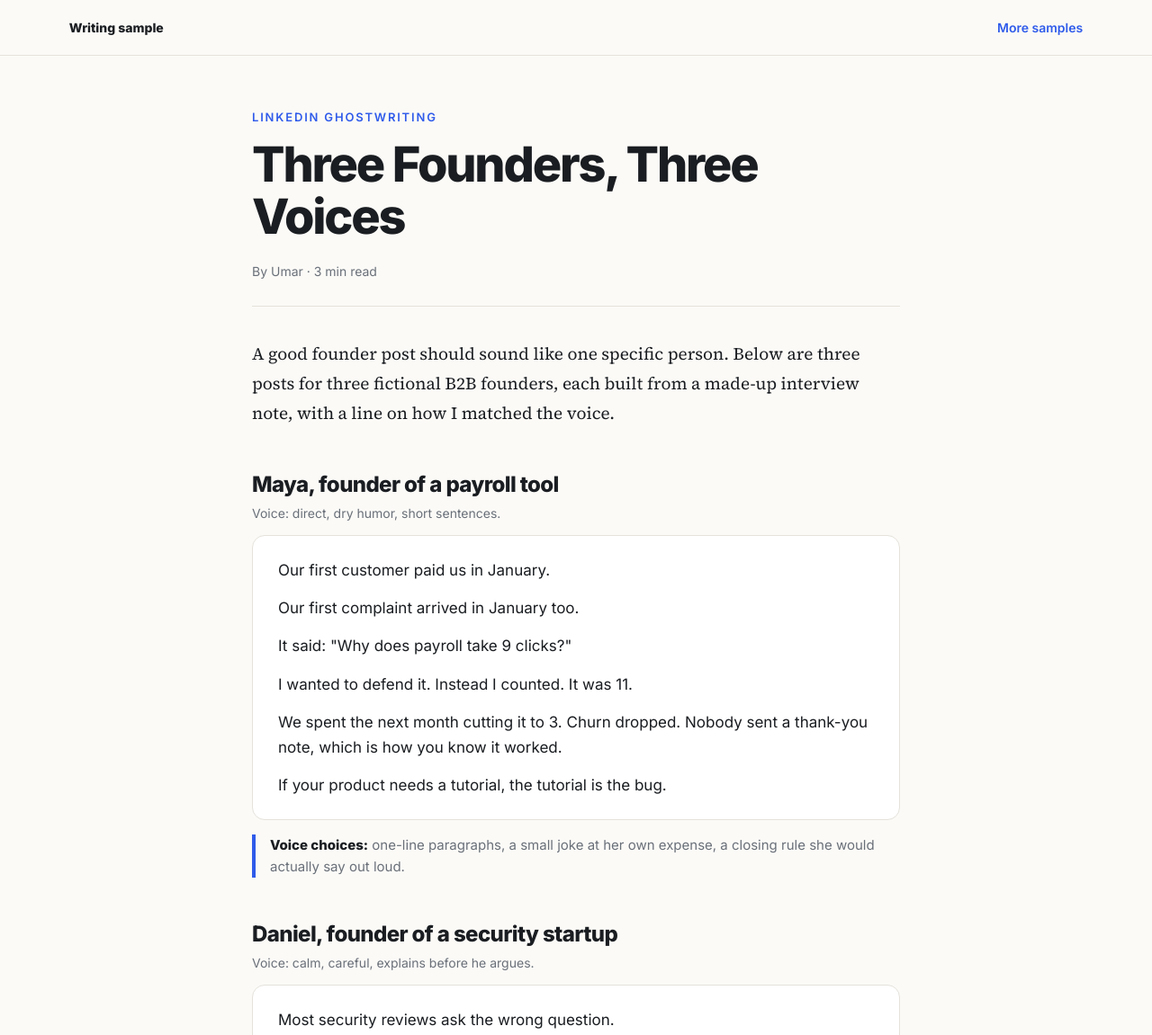
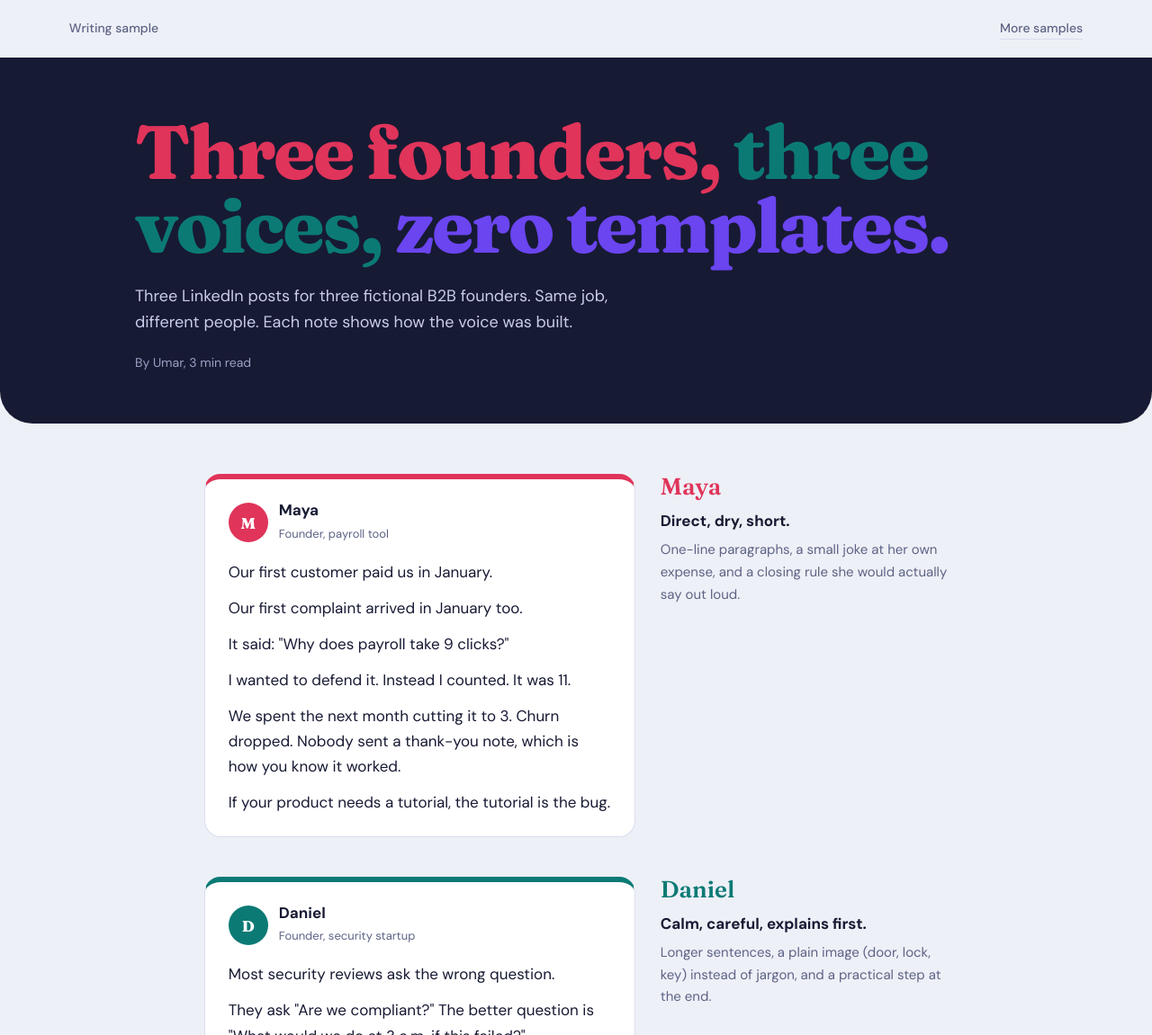
Before and after one commit to UmarGm/demos, a plain HTML site: page founder-voice-posts.html in a window 1280 px wide. Shown: the top 1151 px of the page at 90% size. Drawn offline with Linux system fonts and the light colour scheme.

Commit message:
Add files via upload

```diff
--- a/founder-voice-posts.html
+++ b/founder-voice-posts.html
@@ -7,46 +7,54 @@
 <meta name="description" content="Three LinkedIn posts for three fictional B2B founders, each written in a different voice, with notes on how the voice was built.">
 <link rel="preconnect" href="https://fonts.googleapis.com">
 <link rel="preconnect" href="https://fonts.gstatic.com" crossorigin>
-<link href="https://fonts.googleapis.com/css2?family=Inter:wght@400;500;600;800&family=Source+Serif+4:opsz,wght@8..60,400;8..60,600&display=swap" rel="stylesheet">
+<link href="https://fonts.googleapis.com/css2?family=Fraunces:opsz,wght@9..144,600;9..144,800&family=DM+Sans:wght@400;500;700&display=swap" rel="stylesheet">
 <style>
-:root{--bg:#fbfaf7;--ink:#1a1d21;--mut:#6a7079;--acc:#2f5bea;--line:#e5e2da;--card:#fff;--cta:#1a1d21;--ctatext:#fff}
-@media (prefers-color-scheme:dark){:root{--bg:#14161a;--ink:#eceae4;--mut:#9aa0a8;--acc:#7a9bff;--line:#2a2e35;--card:#1c1f25;--cta:#222733;--ctatext:#eceae4}}
+:root{--bg:#eef0f7;--ink:#171a33;--mut:#5d6385;--card:#ffffff;--line:#d9ddee;--maya:#e0345a;--dan:#0b7a75;--priya:#6a45f0;--hero:#171a33;--herotext:#f4f5fb}
+@media (prefers-color-scheme:dark){:root{--bg:#0f1122;--ink:#eceefa;--mut:#9aa0c4;--card:#181b33;--line:#2b2f52;--maya:#ff6b8a;--dan:#3fd1c8;--priya:#9b82ff;--hero:#181b33;--herotext:#f4f5fb}}
 *{box-sizing:border-box;margin:0}
-body{background:var(--bg);color:var(--ink);font:19px/1.75 'Source Serif 4',Georgia,serif;-webkit-font-smoothing:antialiased}
-.bar{height:4px;background:var(--acc);width:0;position:fixed;top:0;left:0;z-index:9}
-header{font:600 14px 'Inter',system-ui,sans-serif;padding:22px 6%;display:flex;justify-content:space-between;gap:12px;border-bottom:1px solid var(--line);color:var(--mut)}
-header b{color:var(--ink)}
-header a{color:var(--acc);text-decoration:none}
-article{width:min(720px,90%);margin:60px auto 90px}
-.kicker{font:600 13px 'Inter',sans-serif;letter-spacing:.14em;text-transform:uppercase;color:var(--acc)}
-h1{font:800 clamp(34px,6vw,54px)/1.08 'Inter',sans-serif;letter-spacing:-.04em;margin:16px 0 22px}
-.meta{font:14px 'Inter',sans-serif;color:var(--mut);padding-bottom:30px;border-bottom:1px solid var(--line);margin-bottom:36px}
-h2{font:700 24px/1.25 'Inter',sans-serif;letter-spacing:-.025em;margin:48px 0 6px}
-.who{font:14px/1.5 'Inter',sans-serif;color:var(--mut);margin-bottom:14px}
-p{margin-bottom:22px}
-.post{background:var(--card);border:1px solid var(--line);border-radius:14px;padding:24px 28px;margin:0 0 16px;font:17px/1.65 'Inter',sans-serif}
-.post p{margin-bottom:14px}
+html{scroll-behavior:smooth}
+body{background:var(--bg);color:var(--ink);font:17px/1.65 'DM Sans',system-ui,sans-serif;-webkit-font-smoothing:antialiased}
+a{color:inherit}
+.top{display:flex;justify-content:space-between;gap:12px;padding:20px 6%;font-weight:500;font-size:14px;color:var(--mut)}
+.top a{text-decoration:none;border-bottom:1px solid var(--line)}
+.hero{background:var(--hero);color:var(--herotext);padding:64px 6% 56px;border-radius:0 0 36px 36px}
+.hero-in{max-width:980px;margin:0 auto}
+h1{font:800 clamp(40px,7.5vw,84px)/.98 'Fraunces',Georgia,serif;letter-spacing:-.03em}
+h1 span:nth-child(1){color:var(--maya)}h1 span:nth-child(2){color:var(--dan)}h1 span:nth-child(3){color:var(--priya)}
+.hero p{max-width:560px;margin-top:22px;color:#c9cdea;font-size:18px}
+.by{margin-top:18px;font-size:14px;color:#9aa0c4}
+main{max-width:980px;margin:0 auto;padding:56px 6% 90px}
+.row{display:grid;grid-template-columns:minmax(0,1.5fr) minmax(0,1fr);gap:28px;margin-bottom:44px;align-items:start}
+.post{background:var(--card);border:1px solid var(--line);border-radius:18px;padding:24px 26px;border-top:6px solid var(--c)}
+.head{display:flex;align-items:center;gap:12px;margin-bottom:16px}
+.av{width:44px;height:44px;border-radius:50%;background:var(--c);color:#fff;display:grid;place-items:center;font:700 17px 'Fraunces',serif}
+.head b{display:block;line-height:1.2}
+.head small{color:var(--mut);font-size:13px}
+.post p{margin-bottom:12px}
 .post p:last-child{margin-bottom:0}
-.why{font:15px/1.6 'Inter',sans-serif;color:var(--mut);border-left:4px solid var(--acc);padding-left:16px;margin-bottom:10px}
-.why b{color:var(--ink)}
-.cta{background:var(--cta);color:var(--ctatext);border-radius:18px;padding:34px;margin-top:56px;font:17px/1.6 'Inter',sans-serif}
-.cta h3{font-size:22px;margin-bottom:8px}
-.note{font:13px/1.5 'Inter',sans-serif;color:var(--mut);margin-top:40px;padding-top:20px;border-top:1px solid var(--line)}
+.side h2{font:600 26px/1.15 'Fraunces',serif;color:var(--c);margin-bottom:8px}
+.side .v{font-weight:700;margin-bottom:6px}
+.side p{color:var(--mut);font-size:15px}
+.maya{--c:var(--maya)}.dan{--c:var(--dan)}.priya{--c:var(--priya)}
+.how{background:var(--card);border:1px solid var(--line);border-radius:18px;padding:28px 30px}
+.how h2{font:600 26px 'Fraunces',serif;margin-bottom:8px}
+.how p{margin-bottom:0}
+.note{margin-top:28px;font-size:13px;color:var(--mut)}
+@media(max-width:760px){.row{grid-template-columns:1fr;gap:14px}.hero{border-radius:0 0 24px 24px}}
+:focus-visible{outline:3px solid var(--priya);outline-offset:3px}
 </style>
 </head>
 <body>
-<div class="bar" id="bar"></div>
-<header><b>Writing sample</b><a href="https://umargm.github.io/demos/">More samples</a></header>
-<article>
- <div class="kicker">LinkedIn Ghostwriting</div>
- <h1>Three Founders, Three Voices</h1>
- <div class="meta">By Umar · 3 min read</div>
-
- <p>A good founder post should sound like one specific person. Below are three posts for three fictional B2B founders, each built from a made-up interview note, with a line on how I matched the voice.</p>
-
- <h2>Maya, founder of a payroll tool</h2>
- <div class="who">Voice: direct, dry humor, short sentences.</div>
+<div class="top"><span>Writing sample</span><a href="https://umargm.github.io/demos/">More samples</a></div>
+<section class="hero"><div class="hero-in">
+ <h1><span>Three founders,</span> <span>three voices,</span> <span>zero templates.</span></h1>
+ <p>Three LinkedIn posts for three fictional B2B founders. Same job, different people. Each note shows how the voice was built.</p>
+ <div class="by">By Umar, 3 min read</div>
+</div></section>
+<main>
+ <div class="row maya">
   <div class="post">
+   <div class="head"><div class="av">M</div><div><b>Maya</b><small>Founder, payroll tool</small></div></div>
    <p>Our first customer paid us in January.</p>
    <p>Our first complaint arrived in January too.</p>
    <p>It said: "Why does payroll take 9 clicks?"</p>
@@ -54,38 +62,37 @@ p{margin-bottom:22px}
    <p>We spent the next month cutting it to 3. Churn dropped. Nobody sent a thank-you note, which is how you know it worked.</p>
    <p>If your product needs a tutorial, the tutorial is the bug.</p>
   </div>
- <div class="why"><b>Voice choices:</b> one-line paragraphs, a small joke at her own expense, a closing rule she would actually say out loud.</div>
+  <div class="side"><h2>Maya</h2><div class="v">Direct, dry, short.</div><p>One-line paragraphs, a small joke at her own expense, and a closing rule she would actually say out loud.</p></div>
+ </div>
 
- <h2>Daniel, founder of a security startup</h2>
- <div class="who">Voice: calm, careful, explains before he argues.</div>
+ <div class="row dan">
   <div class="post">
+   <div class="head"><div class="av">D</div><div><b>Daniel</b><small>Founder, security startup</small></div></div>
    <p>Most security reviews ask the wrong question.</p>
    <p>They ask "Are we compliant?" The better question is "What would we do at 3 a.m. if this failed?"</p>
    <p>Compliance tells you a door has a lock. It doesn't tell you who has the key, or what happens when someone loses it.</p>
    <p>Before your next audit, write down the answer to the 3 a.m. question for your three most important systems. If it takes more than a page, that's your real to-do list.</p>
   </div>
- <div class="why"><b>Voice choices:</b> longer sentences, a plain image (door, lock, key) instead of jargon, a practical step at the end.</div>
+  <div class="side"><h2>Daniel</h2><div class="v">Calm, careful, explains first.</div><p>Longer sentences, a plain image (door, lock, key) instead of jargon, and a practical step at the end.</p></div>
+ </div>
 
- <h2>Priya, founder of a logistics platform</h2>
- <div class="who">Voice: warm, story-first, speaks to her team.</div>
+ <div class="row priya">
   <div class="post">
+   <div class="head"><div class="av">P</div><div><b>Priya</b><small>Founder, logistics platform</small></div></div>
    <p>A warehouse manager called me last week. She wasn't angry. She was tired.</p>
    <p>"I check four screens before lunch," she said. "Can you give me one?"</p>
    <p>I've built software for ten years. That sentence taught me more than any roadmap meeting.</p>
    <p>So this quarter we're not adding features. We're removing three screens.</p>
    <p>Thank you to the team for being brave enough to delete things we were proud of.</p>
   </div>
- <div class="why"><b>Voice choices:</b> opens with a real moment, quotes a customer, ends by thanking the team, which fits how she talks.</div>
+  <div class="side"><h2>Priya</h2><div class="v">Warm, story-first.</div><p>Opens with a real moment, quotes a customer, and ends by thanking the team, which is how she talks to them.</p></div>
+ </div>
 
+ <div class="how">
   <h2>How I work</h2>
- <p>I start from the founder's interview notes and an AI draft, then rewrite until the opening, rhythm and opinions belong to the founder. Every post gets read out loud once; if it doesn't sound like them, it goes back.</p>
-
- <div class="cta"><h3>The short version</h3>One founder, one voice. Keep their words, their rhythm and their opinions, and cut anything a different founder could have said.</div>
-
- <div class="note">The founders, companies and customer quotes above are fictional and written only to demonstrate voice matching.</div>
-</article>
-<script>
-addEventListener('scroll',()=>{const h=document.documentElement;document.getElementById('bar').style.width=(h.scrollTop/(h.scrollHeight-h.clientHeight)*100)+'%'});
-</script>
+  <p>I start from the founder's interview notes and an AI draft, then rewrite until the opening, rhythm and opinions belong to the founder. Every post is read out loud once. If it doesn't sound like them, it goes back. The rule: keep their words, their rhythm and their opinions, and cut anything a different founder could have said.</p>
+ </div>
+ <p class="note">The founders, companies and customer quotes above are fictional and written only to demonstrate voice matching.</p>
+</main>
 </body>
 </html>
```
Lines whose indentation alone changed are shown as unchanged.
